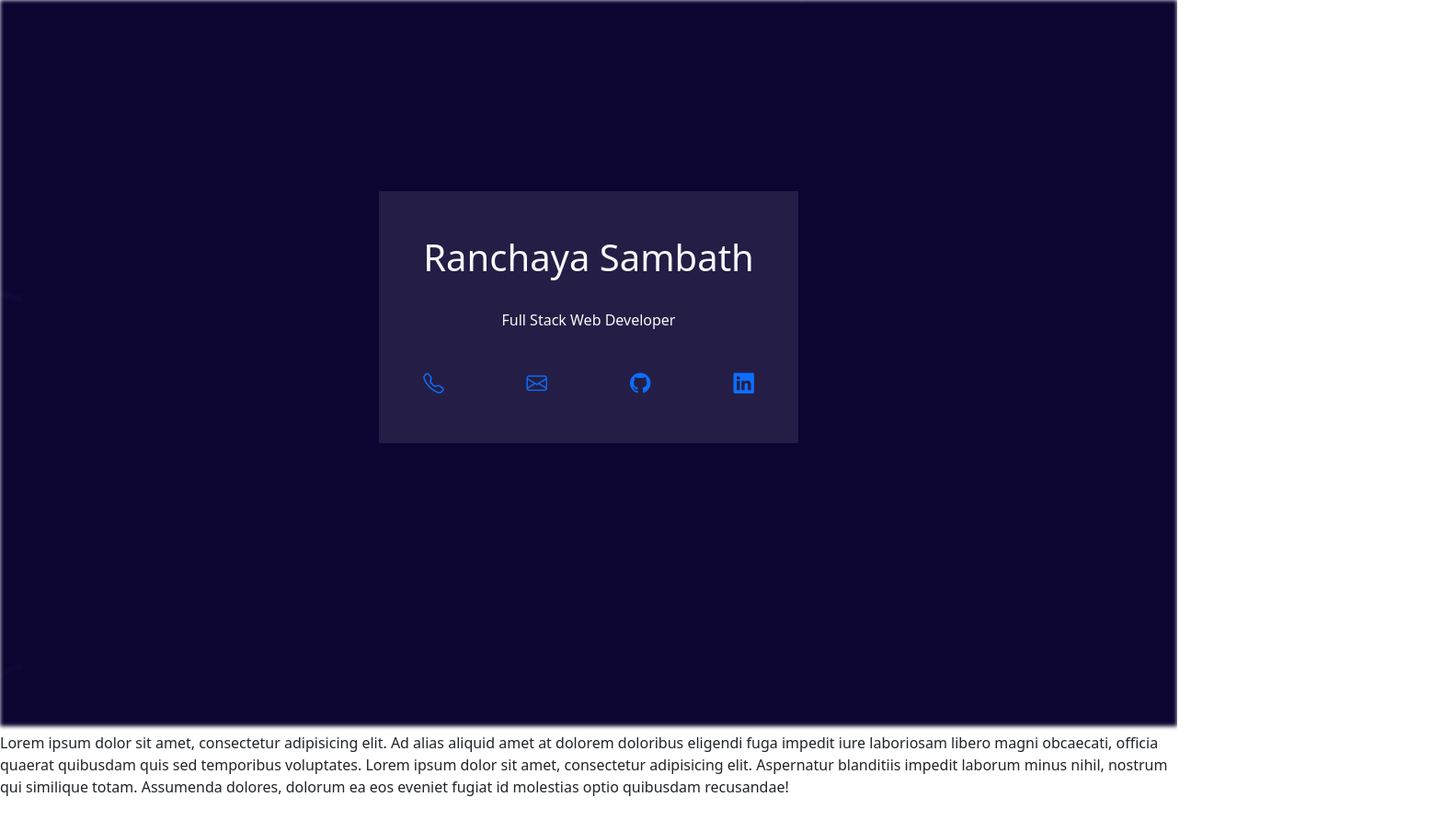
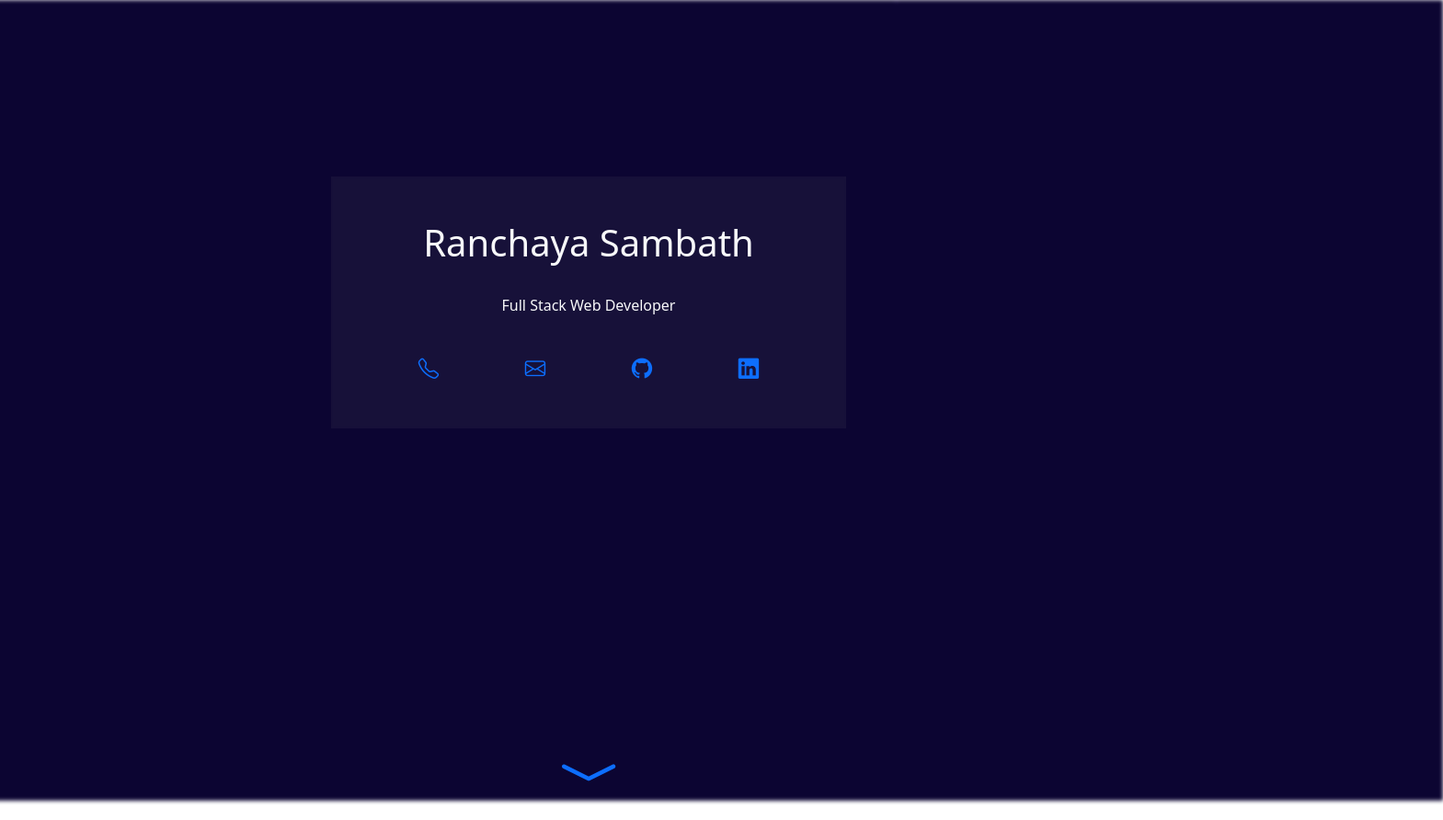
Before and after one commit to ranchayasambath/ranchayasambath.github.io, a plain HTML site: page index.html in a window 1280 px wide. Shown: the whole page at 92% size, 1569 px wide, since content can reach past the window. Before the commit the page ends 868 px from the top, so only its background shows below. Drawn offline with nearby package versions, Linux system fonts and the light colour scheme; animation ran at ten frames a second.

Commit message:
updated portfolio

```diff
--- a/index.html
+++ b/index.html
@@ -6,19 +6,23 @@
           content="width=device-width, user-scalable=no, initial-scale=1.0, maximum-scale=1.0, minimum-scale=1.0">
     <meta http-equiv="X-UA-Compatible" content="ie=edge">
     <title>Portfolio</title>
-    <!--    google font-->
+    <!--google-font-->
     <link rel="preconnect" href="https://fonts.googleapis.com">
     <link rel="preconnect" href="https://fonts.gstatic.com" crossorigin>
     <link href="https://fonts.googleapis.com/css2?family=Caveat&family=Dancing+Script&family=Kaushan+Script&family=Pangolin&display=swap" rel="stylesheet">
-    <!--    bootstrap css-->
+    <!--bootstrap css-->
     <link href="https://cdn.jsdelivr.net/npm/bootstrap@5.1.3/dist/css/bootstrap.min.css" rel="stylesheet" integrity="sha384-1BmE4kWBq78iYhFldvKuhfTAU6auU8tT94WrHftjDbrCEXSU1oBoqyl2QvZ6jIW3" crossorigin="anonymous">
-    <!--    custom css-->
+    <!--custom css-->
     <link rel="stylesheet" href="main.css">
-<!--  bootstrap  icons -->
+    <!--bootstrap-icons-->
     <link rel="stylesheet" href="https://cdn.jsdelivr.net/npm/bootstrap-icons@1.8.1/font/bootstrap-icons.css">
 </head>
 <body>
+<div>
     <div class="card-container d-flex justify-content-center align-items-center">
+        <nav>
+
+        </nav>
         <!--card--><div class="animated"></div>
         <div class="col-12-fluid p-5 shadow-4" id="card">
             <!-- card content-->
@@ -33,11 +37,7 @@
                 </nav>
             </div>
         </div>
-
-    </div>
-    <div>
-        Lorem ipsum dolor sit amet, consectetur adipisicing elit. Ad alias aliquid amet at dolorem doloribus eligendi fuga impedit iure laboriosam libero magni obcaecati, officia quaerat quibusdam quis sed temporibus voluptates.
-        Lorem ipsum dolor sit amet, consectetur adipisicing elit. Aspernatur blanditiis impedit laborum minus nihil, nostrum qui similique totam. Assumenda dolores, dolorum ea eos eveniet fugiat id molestias optio quibusdam recusandae!
+        <a class="container-arrow scroll-to" href="#"><span><i class="bi bi-chevron-compact-down" aria-hidden="true"></i></span></a>
     </div>
     <script src="https://code.jquery.com/jquery-3.6.0.js" integrity="sha256-H+K7U5CnXl1h5ywQfKtSj8PCmoN9aaq30gDh27Xc0jk=" crossorigin="anonymous"></script>
     <script src="main.js"></script>
--- a/main.css
+++ b/main.css
@@ -1,26 +1,23 @@
+
 #card{
-    /*border-radius: 1em;*/
     text-align: center;
-    top: 13em;
+    top: 12em;
     position:absolute;
     height:auto;
     width: auto;
-    background: hsla(0,0%,100%,.1) ;
+    background: hsla(0,0%,50%,.1);
     backdrop-filter: blur(.1em);
     color: white;
-    transition: transform 1s ease-in-out;
-}
-#card:hover{
-    transform: scale(1.30);
+    transition: transform .2s ease-in-out;
 }
 .card-container:hover::after{
     filter: blur(0);
-    -webkit-filter: blur(0);
 }
-
+.card-container{
+    height: 10%;
+}
 .card-container:hover .animated{
     filter: blur(2px);
-    -webkit-filter: blur(2px);
     transition: 3s ease-in-out;
 }
 a{
@@ -30,11 +27,45 @@ a{
 nav {
     margin-top: 2.5em;
     display: flex;
-    justify-content: space-between;
+    justify-content: space-around;
 }
-a:hover .icon{
+a:hover .icon, .container-arrow:hover{
     color: white;
-    filter: drop-shadow(0 0 2px rgba(255,255,255,0.7)) drop-shadow(0 0 5px rgba(255,255,255,0.7)) drop-shadow(0 0 15px rgba(255,255,255,0.7));
+    filter: drop-shadow(0 0 2px rgba(255,255,255,0.7)) drop-shadow(0 0 5px rgba(255,255,255,0.7)) drop-shadow(0 0 15px rgba(255,255,255,0.7));}
+.container-arrow:hover{
+    color: rgb(175, 182, 248);}
+/*-----------------------------------*/
+.container-arrow{
+    text-align: center;
+    position: absolute;
+    /*bottom:0;left:0;right:0;*/
+    top: 30em;
+    width:auto;
+    cursor: pointer;
+    display: none;
 }
-@media screen and(max-width:425px){#card{height:18em;width:19em;} #card:hover{transform:none;} canvas{height: 54.45em;}}
-@media screen and(min-width:2560px){#card{width: 45em;height: 20em;} .icon{font-size: 2em;}}
+.container-arrow:hover{
+    /*animation: .5s down infinite alternate;*/
+}
+/* Arrow Bouncing */
+.container-arrow span{
+    display: inline-block;
+    font-size: 3.2em;
+    animation: .5s down infinite alternate;
+}
+/***Animation Arrow down***/
+@keyframes down{
+    0%{
+        transform:translateY(0px)
+    }
+    100%{
+        transform:translateY(10px)
+    }
+}
+/*-----------------------------------*/
+@media screen and (max-width: 320px){#card{width: 18em;height: 17em}}
+@media screen and (min-width: 375px){#card{width: 22em} canvas{height: 54.45em}}
+@media screen and (min-width: 768px){#card{width: 30em} #card:hover{transform: scale(1.01)} .container-arrow{display: initial} .container-arrow{top: 35em;}
+@media screen and (min-width: 1024px){#card{width: 35em} #card:hover{transform: scale(1.1)}}
+@media screen and (min-width: 1440px){#card{width: 40em;height: 19em;} .icon{font-size: 1.5em}}
+@media screen and (min-width: 2560px){#card{width: 45em;} .icon{font-size:1.6em}}}
--- a/main.js
+++ b/main.js
@@ -16,8 +16,8 @@ popolate(max_particles);
 var tela = document.createElement('canvas');
 tela.width = $(window).width();
 // tela.height = $(window).height();
-// tela.width = 4000;
-tela.height = 790;
+tela.height = 600;
+
 $(".animated").append(tela);
 
 var canvas = tela.getContext('2d');
```
Also changed, not shown: 1 other file.
